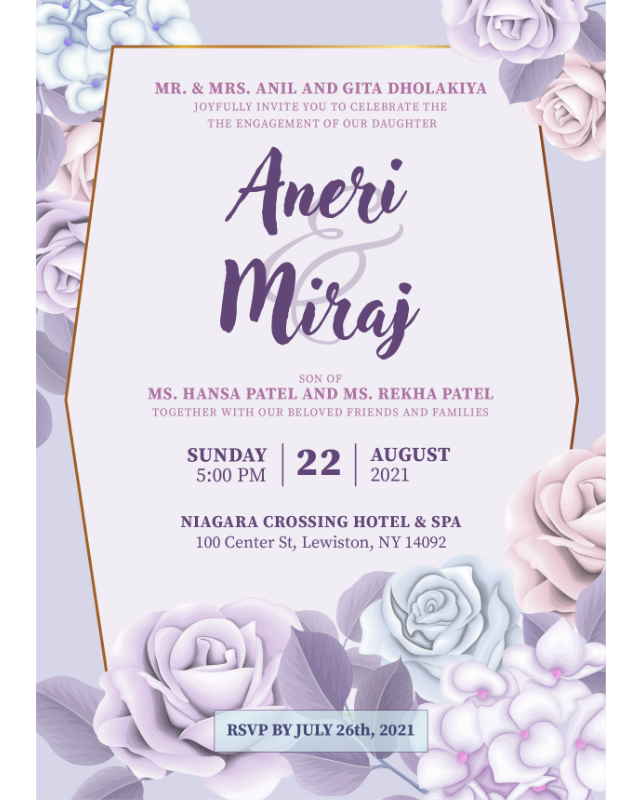
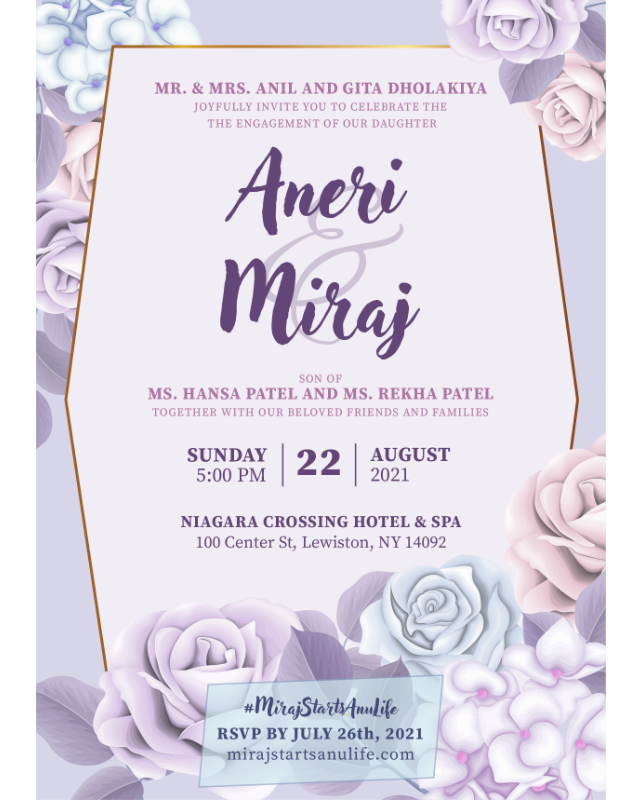
Before and after one commit to mirajaneri/mirajaneri.github.io, a plain HTML site: page index.html in a window 1280 px wide. Shown: the whole page, without its empty margins (319-959 px from the left). Drawn offline with Linux system fonts and the light colour scheme.

Commit message:
Updated Invitations

```diff
--- a/index.html
+++ b/index.html
@@ -1,7 +1,7 @@
 <!DOCTYPE html>
 <html>
 <body style="margin: 0px; overflow: hidden;">
-<center><img src="img/invitation.png" style="max-height: 100vh;
+<center><img src="img/AneriAndMiraj.png" style="max-height: 100vh;
   width: auto;" /></center>
 </body>
 </html>
```
Also changed, not shown: img/AneriAndMiraj.png (added), img/MirajAndAneri.png (added), img/invitation.png (deleted).
